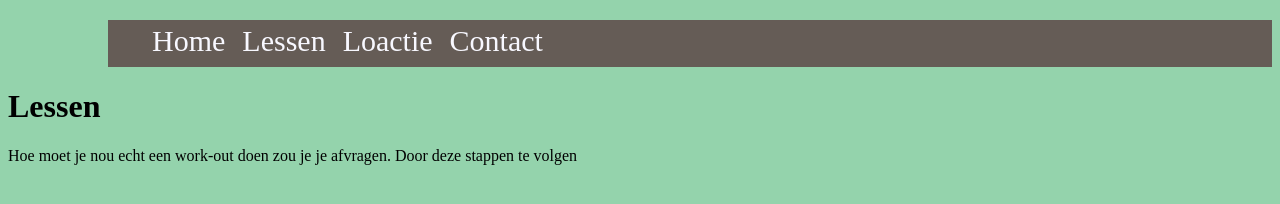
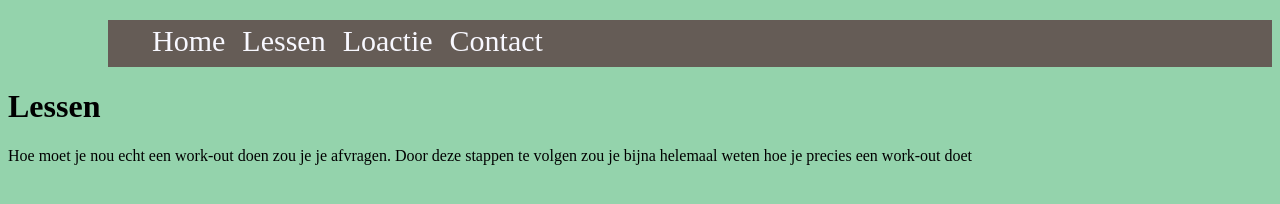
Before and after one commit to andreealivadariu/Project-zero-taco-s, a plain HTML site: page lessen.html in a window 1280 px wide. Drawn offline with Linux system fonts and the light colour scheme.

Commit message:
wat ben je een b

```diff
--- a/lessen.html
+++ b/lessen.html
@@ -13,7 +13,8 @@
       <li><a href="contacten.html">Contact</a></li>
     </ul>
     <h1>Lessen</h1>
-    <p>Hoe moet je nou echt een work-out doen zou je je afvragen. Door deze stappen te volgen</p>
+    <p>Hoe moet je nou echt een work-out doen zou je je afvragen.
+     Door deze stappen te volgen zou je bijna helemaal weten hoe je precies een work-out doet</p>
 
   </body>
 </html>
```
